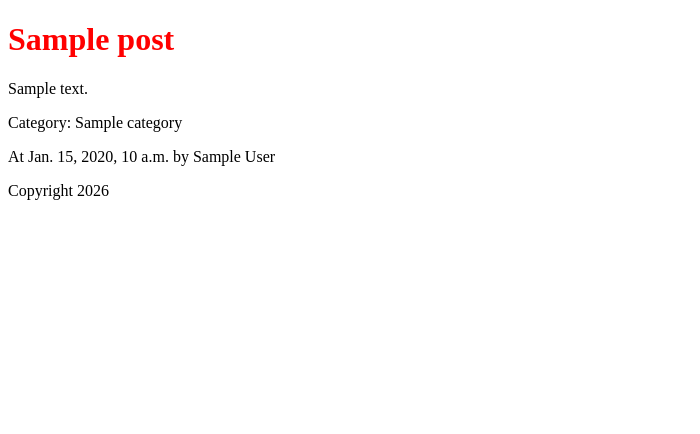
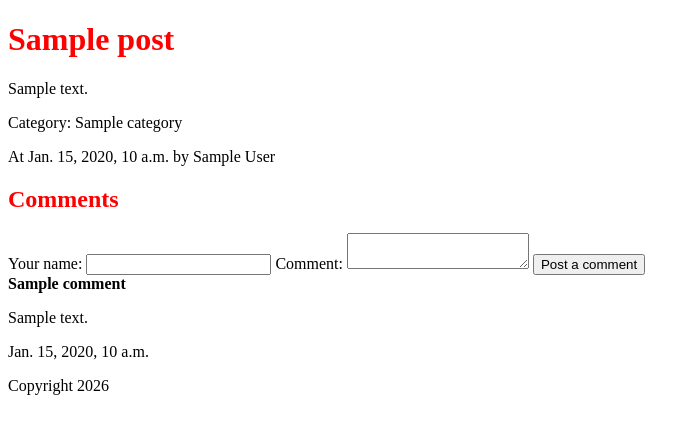
Before and after one commit to aviralale/django-classes-blog, a Django app: a page that uses templates/blog/post_detail.html in a window 1280 px wide. Shown: the part 70-504 px from the top of the page, without its empty margins (0-700 px from the left). Run offline with Django 5.2, Linux system fonts and the light colour scheme; tables that the repository leaves empty hold one stand-in row (values such as "Sample post").

Commit message:
Add Comment model and featured image to Post; update views and templates for comments functionality

```diff
--- a/blog/admin.py
+++ b/blog/admin.py
@@ -1,6 +1,7 @@
 from django.contrib import admin
-from .models import Post, Category
+from .models import Post, Category, Comment
 
 # Register your models here.
 admin.site.register(Post)
 admin.site.register(Category)
+admin.site.register(Comment)
--- a/blog/models.py
+++ b/blog/models.py
@@ -11,6 +11,7 @@ class Category(models.Model):
 class Post(models.Model):
     title = models.CharField(max_length=100)
     content = models.TextField()
+    featured_image = models.ImageField(upload_to='blog_images/', default='blog_images/default.png')
     #https://blog.ctrlbits.com/post/software-development-life-cycle-for-2026-developers
     slug = models.CharField(max_length=100, unique=True, blank=True)
     author = models.CharField(max_length=100)
@@ -34,3 +35,13 @@ class Post(models.Model):
 
     def __str__(self):
         return self.title
+
+
+class Comment(models.Model):
+    post = models.ForeignKey(Post, on_delete=models.CASCADE, related_name='comments')
+    name = models.CharField(max_length=100)
+    content = models.TextField()
+    created_at = models.DateTimeField(auto_now_add=True)
+
+    def __str__(self):
+        return f"Comment by {self.name} on {self.post.title}"
--- a/blog/views.py
+++ b/blog/views.py
@@ -1,6 +1,6 @@
-from django.shortcuts import render, get_object_or_404
+from django.shortcuts import render, get_object_or_404, redirect
 from django.http import HttpResponse
-from .models import Post
+from .models import Post, Category, Comment
 
 # Create your views here.
 # def index(request):
@@ -8,12 +8,43 @@ from .models import Post
 
 def index(request):
     posts = Post.objects.all()
-    return render(request, 'blog/home.html', {'posts': posts})
+    categories = Category.objects.all()
+    return render(request, 'blog/home.html', {
+        'posts': posts,
+        'categories': categories
+    })
 
 def post_detail(request, slug):
     # post = Post.objects.get(slug=slug)
     post = get_object_or_404(Post, slug=slug)
-    return render(request, 'blog/post_detail.html', {'post': post})
+    errors = []
+    name = ''
+    content = ''
+
+    if request.method == 'POST':
+        name = request.POST.get('name', '')
+        content = request.POST.get('content', '')
+
+        if not name:
+            errors.append('Name is required!')
+
+        elif len(name) >= 100:
+            errors.append('Name is too long.')
+
+        if not content:
+            errors.append('Content is required!')
+
+        if not errors:
+            Comment.objects.create(post=post, name=name, content=content)
+            redirect('blog:post_detail', slug=post.slug)
+
+    return render(request, 'blog/post_detail.html',
+    {
+        'post': post,
+        'errors': errors,
+        'name': name,
+        'content': content
+        })
 
 def about(request):
     return HttpResponse("<h1>I study at Texas</h1>")
--- a/core/settings.py
+++ b/core/settings.py
@@ -117,3 +117,6 @@ USE_TZ = True
 
 STATIC_URL = 'static/'
 STATICFILES_DIRS = [BASE_DIR / 'static']
+
+MEDIA_URL = '/media/'
+MEDIA_ROOT = BASE_DIR / 'media'
--- a/core/urls.py
+++ b/core/urls.py
@@ -16,8 +16,12 @@ Including another URLconf
 """
 from django.contrib import admin
 from django.urls import path, include
+from django.conf import settings
+from django.conf.urls.static import static
 
 urlpatterns = [
     path('admin/', admin.site.urls),
     path('', include('blog.urls'))
 ]
+
+urlpatterns += static(settings.MEDIA_URL, document_root=settings.MEDIA_ROOT)
--- a/requirements.txt
+++ b/requirements.txt
@@ -1 +1,4 @@
-Django==6.0.5
+asgiref==3.12.1
+Django==6.0.7
+pillow==12.3.0
+sqlparse==0.5.5
--- a/templates/blog/post_detail.html
+++ b/templates/blog/post_detail.html
@@ -6,6 +6,36 @@
     <p>{{post.content}}</p>
     <p>Category: {{post.category}}</p>
     <p>At {{post.created_at}} by {{post.author}}</p>
+    <h2>Comments</h2>
+
+    <form method="post">
+        {% csrf_token %}
+
+        {% if errors %}
+        <ul style="color:red;">
+            {% for error in errors %}
+            <li>{{ error }}</li>
+            {% endfor %}
+        </ul>
+        {% endif %}
+
+        <label for="username">Your name:</label>
+        <input type="text" id="username" name="name" value={{ name }}>
+        <label for="comment">Comment:</label>
+        <textarea name="content" id="comment" value={{ content }}></textarea>
+        <button type="submit">Post a comment</button>
+    </form>
+
+
+    {% for comment in post.comments.all %}
+    <div>
+        <strong>{{comment.name}}</strong>
+        <p>{{comment.content}}</p>
+        <p>{{comment.created_at}}</p>
+    </div>
+    {% empty %}
+        <p>No comments yet.</p>
+    {% endfor %}
 {% endblock %}
 
 
```
Also changed, not shown: templates/blog/home.html (+11 -1 lines), blog/migrations/0005_post_featured_image.py (added), blog/migrations/0006_comment.py (added), 1 other file.
